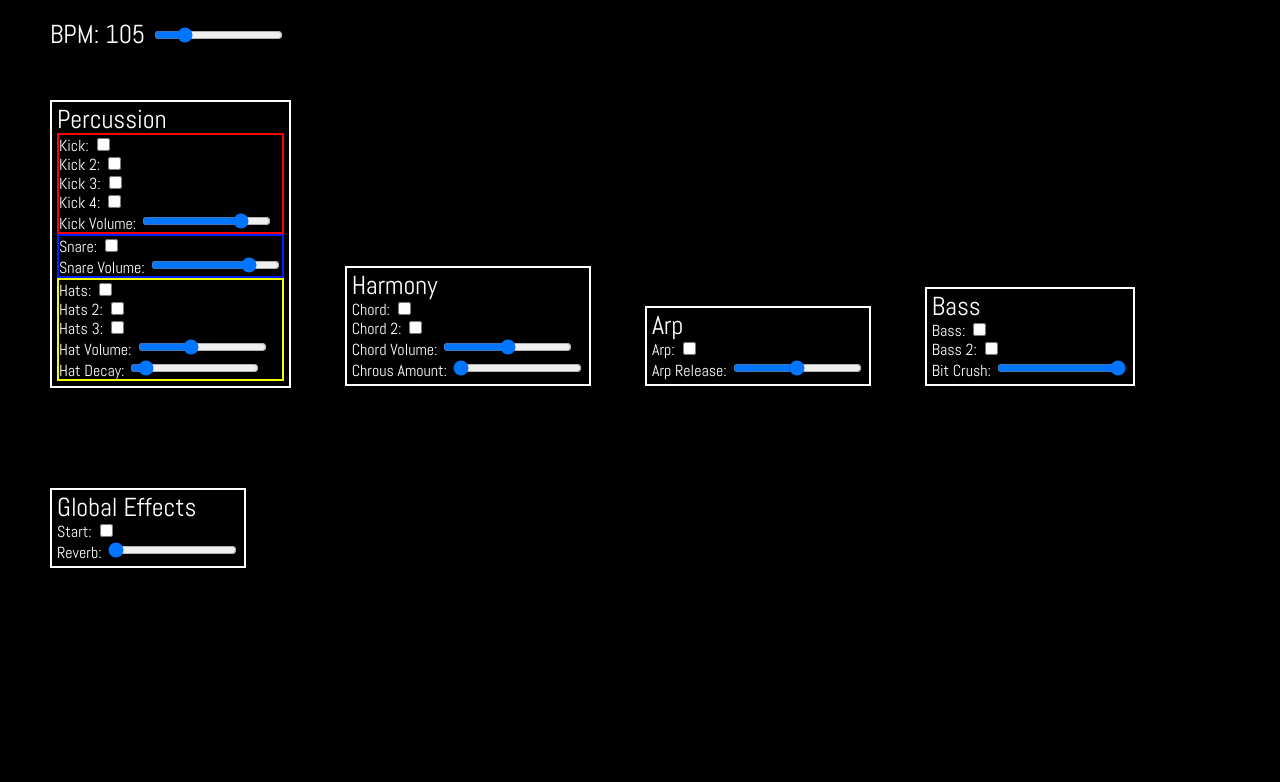
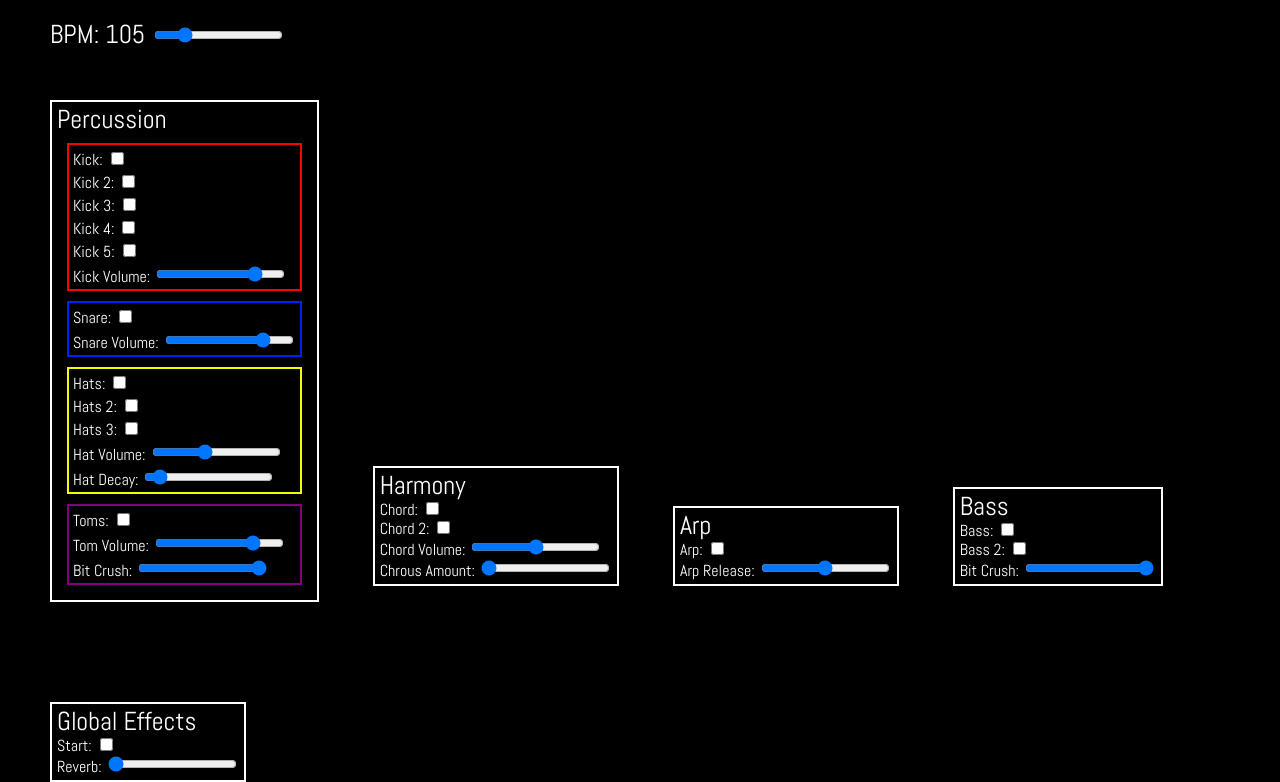
Before and after one commit to keitheck/Loopty-Loop, a PHP site: page / in a window 1280 px wide. Shown: the part 153-935 px from the top of the page. Before the commit the page ends 721 px from the top, so only its background shows below. Run offline with PHP 8.4, Linux system fonts and the light colour scheme.

Commit message:
added new kick and new Toms Section

```diff
--- a/app.js
+++ b/app.js
@@ -29,6 +29,8 @@ var crushBass = new Tone.BitCrusher()
 
 var chorusChord = new Tone.Chorus()
 
+var crushTom = new Tone.BitCrusher();
+
 //kickDrum
 //************************************************************************
 
@@ -54,10 +56,15 @@ var kickLoopThree = new Tone.Part(function(time, note){
   kickDrum.triggerAttackRelease(note, "8n", time);
 }, [[0, "C1"], ["0:2:2", "C1"], ["0:3:1", "C1"]]);
 
+var kickLoopFive = new Tone.Part(function(time, note){
+  kickDrum.triggerAttackRelease(note, "16n", time);
+}, [[0, "C1"], ["0:0:3", "C1"], ["0:1:0", "C1"], ["0:1:3", "C1"], ["0:2:0", "C1"]]);
+
 
 kickLoopOne.loop = true;
 kickLoopTwo.loop = true;
 kickLoopThree.loop = true;
+kickLoopFive.loop = true;
 
 
 document.querySelector('.kick_1').addEventListener('change', function(e){
@@ -94,7 +101,16 @@ document.querySelector('.kick_4').addEventListener('change', function(e){
   } else {
     kickLoopThree.stop(0)
   }
-})
+});
+
+document.querySelector('.kick_5').addEventListener('change', function(e){
+  if (e.target.checked){
+    kickLoopFive.start(0)
+
+  } else {
+    kickLoopFive.stop(0)
+  }
+});
 //snare
 //****************************************************************************
 var snare = new Tone.NoiseSynth()
@@ -181,7 +197,35 @@ document.querySelector('.hat_3').addEventListener('change', function(e){
   } else {
     hatsThree.stop(0)
   }
-})
+});
+
+//Toms
+//****************************************************************************
+var tom = new Tone.MembraneSynth();
+
+tom.chain(crushTom, globalReverb, Tone.Master);
+
+var tomOne = new Tone.Part(function(time, note){
+  tom.triggerAttackRelease(note, "2m", time);
+}, [[0, "C2"], ["0:0:1", "D3"], ["0:0:2", "C2"],["0:0:3","D3"],["0:1:0","C2"],["0:3:2","C2"]]);
+
+tomOne.loop = true;
+
+document.querySelector('.tom_1').addEventListener('change', function(e){
+  if (e.target.checked){
+    tomOne.start('0:1');
+
+  } else {
+    tomOne.stop(0);
+  }
+});
+
+
+// var kickLoopTwo = new Tone.Part(function(time, note){
+//   kickDrum.triggerAttackRelease(note, "8n", time);
+// }, [[0, "C1"], ["0:1:2", "C1"], ["0:1:3", "C1"],["0:2:1","C1"],["0:3:1","C1"]]);
+
+
 //chord
 //####################################################################
 
@@ -352,6 +396,10 @@ document.querySelector('#snare_vol').addEventListener('input', function(e){
 	snare.volume.value = parseInt(e.target.value)
 })
 
+document.querySelector('#tom_vol').addEventListener('input', function(e){
+  tom.volume.value = parseInt(e.target.value);
+});
+
 document.querySelector('#hat_vol').addEventListener('input', function(e){
 	hats.volume.value = parseInt(e.target.value)
 })
@@ -381,3 +429,9 @@ crushBass.bits = 8;
 document.querySelector('#crush_bass').addEventListener('input', function(e){
 	crushBass.bits = parseFloat(e.target.value)
 })
+
+crushTom.bits = 2;
+
+document.querySelector('#crush_tom').addEventListener('input', function(e){
+  crushTom.bits = parseFloat(e.target.value);
+});
--- a/index.html
+++ b/index.html
@@ -41,6 +41,11 @@
         <div id='loops1'>
           <label>Kick 4:</label>
           <input type='checkbox' class='kick_4'>
+        </div>
+
+        <div id='loops1'>
+          <label>Kick 5:</label>
+          <input type='checkbox' class='kick_5'>
         </div>
 
         <div>
@@ -90,6 +95,23 @@
           <input type='range' value='0.069' min='0.0001' max='1' step='0.0001' id='hat_decay'>
         </div>
 
+    </section>
+
+    <section id="tom_box">
+      <div>
+        <label>Toms:</label>
+        <input type='checkbox' class='tom_1'>
+      </div>
+
+      <div>
+        <label>Tom Volume:</label>
+        <input type='range' value='0' min='-40' max='10' id='tom_vol'>
+      </div>
+
+      <div>
+        <label>Bit Crush:</label>
+        <input type='range' value='8' min='0' max='8' step='.01' id='crush_tom'>
+      </div>
     </section>
 
 
--- a/style.css
+++ b/style.css
@@ -1,3 +1,7 @@
+/* * {
+  outline: orange dotted 1px;
+} */
+
 body {
   background-color: #000000;
   color: #ffffff
@@ -26,6 +30,14 @@ label {
   padding: 5px;
 }
 
+.container section {
+   margin:10px;
+}
+
+.container section div {
+  margin:4px;
+}
+
 #hats_box {
   border: 2px solid #f2ff00;
 
@@ -38,6 +50,11 @@ label {
 
 #kick_box {
   border: 2px solid #ff0000;
+
+}
+
+#tom_box {
+  border: 2px solid purple;
 
 }
 
```
